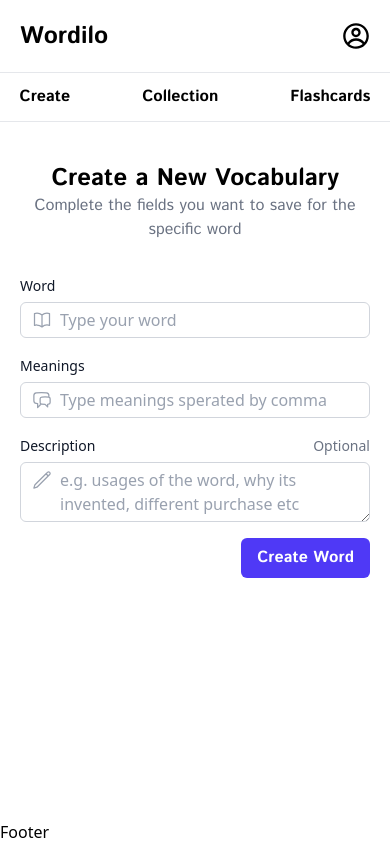
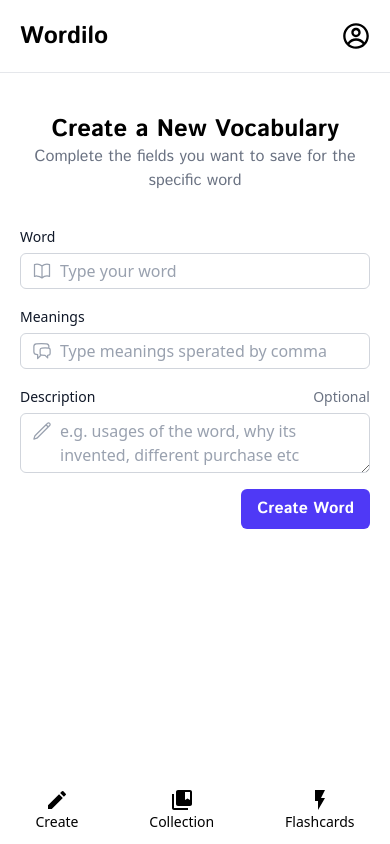
Before and after one commit to IamAshrafee/Wordilo, a React (Vite) app in the folder Frontend/: page / in a window 390 px wide. Built offline with nearby package versions, Linux system fonts and the light colour scheme.

Commit message:
Implement responsive navigation with TopNav and MobileNavigation components; refactor RootLayout to conditionally render based on screen size.

```diff
--- a/Frontend/src/RootLayout.jsx
+++ b/Frontend/src/RootLayout.jsx
@@ -1,18 +1,41 @@
-import React from "react";
+import React, { useState, useEffect } from "react";
 import { Outlet } from "react-router";
 import DesktopNavbar from "./components/layout/DesktopNavbar";
 import Footer from "./components/layout/Footer";
+import MobileNavigation from "./components/layout/MobileNavigation";
+import TopNav from "./components/layout/TopNav";
 
 // This is the main root layout this component is used to render fixed header and footer and the child pages inside
 
 const RootLayout = () => {
+  const [isMobile, setIsMobile] = useState(window.innerWidth < 768);
+
+  useEffect(() => {
+    const handleResize = () => {
+      setIsMobile(window.innerWidth < 768);
+    };
+
+    window.addEventListener("resize", handleResize);
+
+    return () => {
+      window.removeEventListener("resize", handleResize);
+    };
+  }, []);
+
   return (
     <div className="flex flex-col min-h-screen">
-      <DesktopNavbar />
+      <TopNav />
+      {isMobile ? (
+        <div className="fixed bottom-0 w-full">
+          <MobileNavigation />
+        </div>
+      ) : (
+        <DesktopNavbar />
+      )}
       <main className="grow flex flex-col">
         <Outlet />
       </main>
-      <Footer />
+      {!isMobile && <Footer />}
     </div>
   );
 };
--- a/Frontend/src/components/layout/DesktopNavbar.jsx
+++ b/Frontend/src/components/layout/DesktopNavbar.jsx
@@ -1,27 +1,10 @@
 import { CgProfile } from "react-icons/cg";
 import React from "react";
-import MainWidth from "./MainWidth";
 import { Link } from "react-router";
 
 const DesktopNavbar = () => {
   return (
     <div>
-      {/* First row nav  */}
-      <div className="border-b border-gray-200">
-        <MainWidth>
-          <div className="flex flex-row justify-between items-center py-5">
-            <div>
-              <p className="font-istok font-bold text-2xl">Wordilo</p>
-            </div>
-            <div>
-              <CgProfile size={28} />
-            </div>
-          </div>
-        </MainWidth>
-      </div>
-
-      {/* second row nav  */}
-
       <div className="font-istok font-bold flex flex-row gap-18 justify-center items-center py-3 border-b border-gray-200">
         <div>
           <Link to={"/create"} className="cursor-pointer">
--- /dev/null
+++ b/Frontend/src/components/layout/MobileNavigation.jsx
@@ -0,0 +1,33 @@
+import React from "react";
+import { Link } from "react-router";
+import { MdCreate, MdCollectionsBookmark, MdFlashOn } from "react-icons/md";
+
+const MobileNavigation = () => {
+  return (
+    <div className="btm-nav flex items-center justify-around bg-white">
+      <Link
+        to={"/create"}
+        className="px-5 py-3 hover:bg-gray-300 cursor-pointer flex flex-col items-center justify-center"
+      >
+        <MdCreate size={24} />
+        <span className="btm-nav-label text-sm">Create</span>
+      </Link>
+      <Link
+        to={"/collection"}
+        className="px-5 py-3 hover:bg-gray-300 cursor-pointer flex flex-col items-center justify-center"
+      >
+        <MdCollectionsBookmark size={24} />
+        <span className="btm-nav-label text-sm">Collection</span>
+      </Link>
+      <Link
+        to={"/flashcards"}
+        className="px-5 py-3 hover:bg-gray-300 cursor-pointer flex flex-col items-center justify-center"
+      >
+        <MdFlashOn size={24} />
+        <span className="btm-nav-label text-sm">Flashcards</span>
+      </Link>
+    </div>
+  );
+};
+
+export default MobileNavigation;
--- /dev/null
+++ b/Frontend/src/components/layout/TopNav.jsx
@@ -0,0 +1,22 @@
+import React from "react";
+import MainWidth from "./MainWidth";
+import { CgProfile } from "react-icons/cg";
+
+const TopNav = () => {
+  return (
+    <div className="border-b border-gray-200">
+      <MainWidth>
+        <div className="flex flex-row justify-between items-center py-5">
+          <div>
+            <p className="font-istok font-bold text-2xl">Wordilo</p>
+          </div>
+          <div>
+            <CgProfile size={28} />
+          </div>
+        </div>
+      </MainWidth>
+    </div>
+  );
+};
+
+export default TopNav;
```
Also changed, not shown: Frontend/vercel.json (added).
